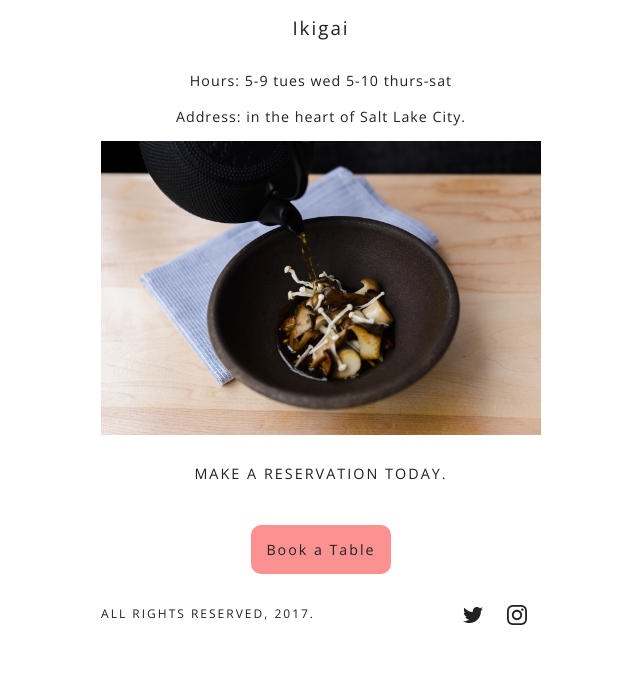
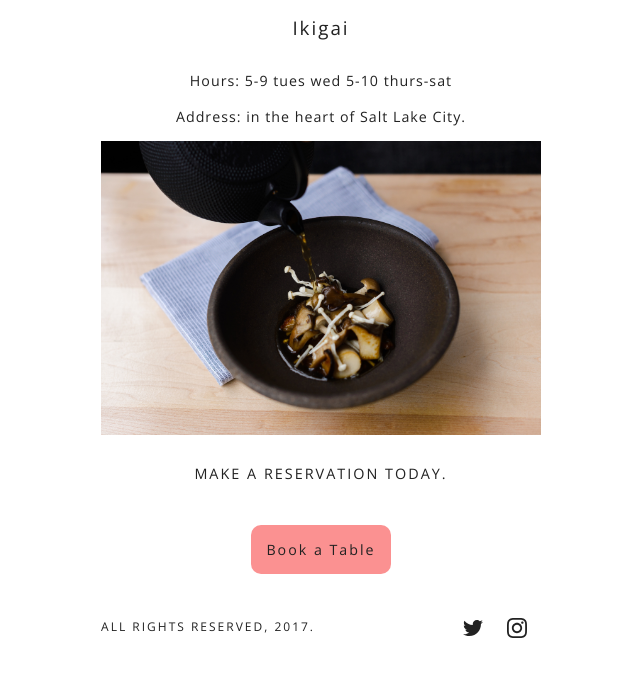
Before and after one commit to PHironaka/ikigai-slc, a Jekyll site: the page built from index.html, in a window 1280 px wide. Shown: the top 677 px of the page, without its empty margins (319-959 px from the left). Built offline with Jekyll 4.4.1, drawn with Linux system fonts in a browser that asks for light colours; nearby versions of some CDN libraries.

Commit message:
push footer updates to spacing

```diff
--- a/_sass/_footer.scss
+++ b/_sass/_footer.scss
@@ -5,7 +5,7 @@
  * Site footer
  */
 .site-footer {
-    padding: $spacing-unit 0;
+    padding: 3em 0 0;
 }
 
 .footer-heading {
```
